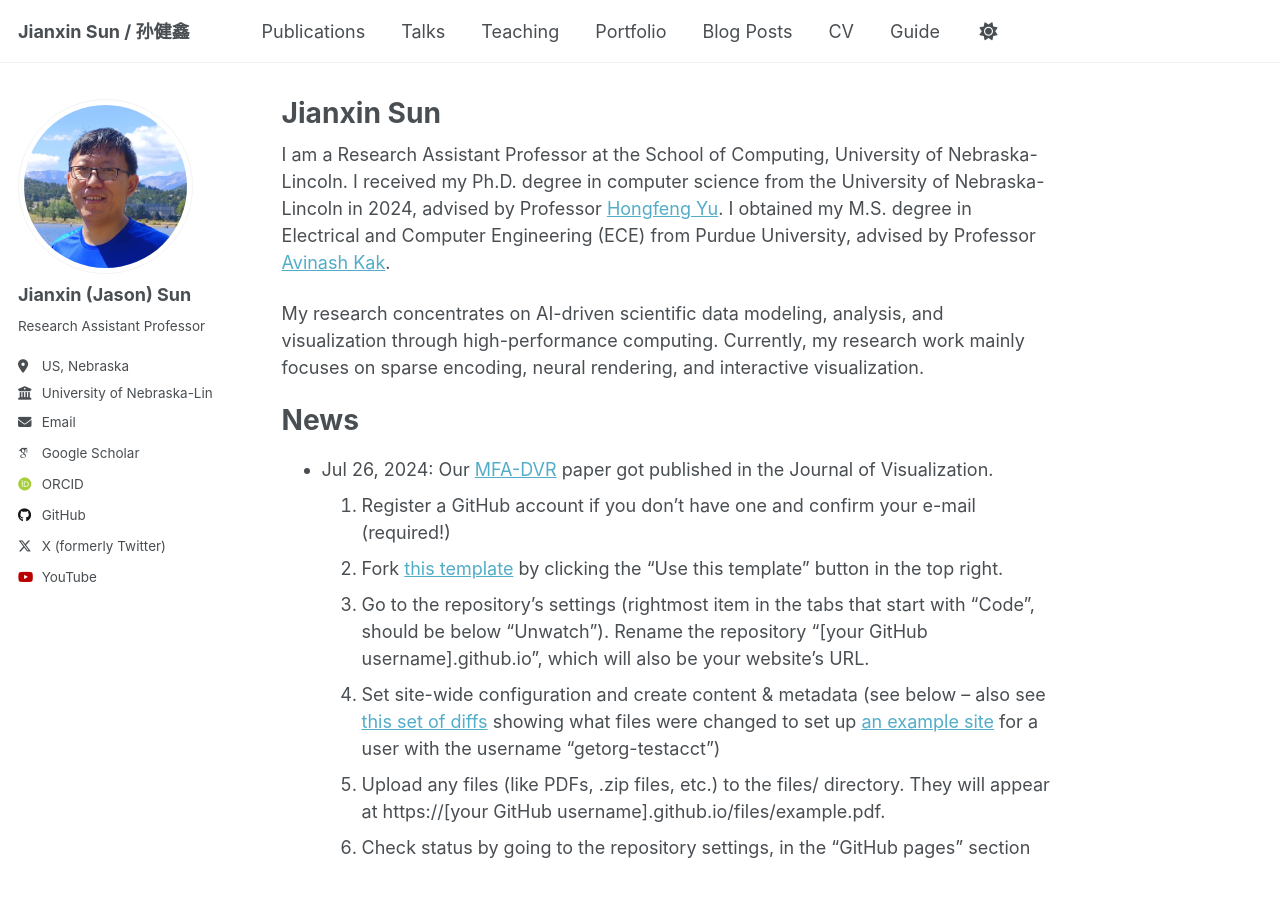
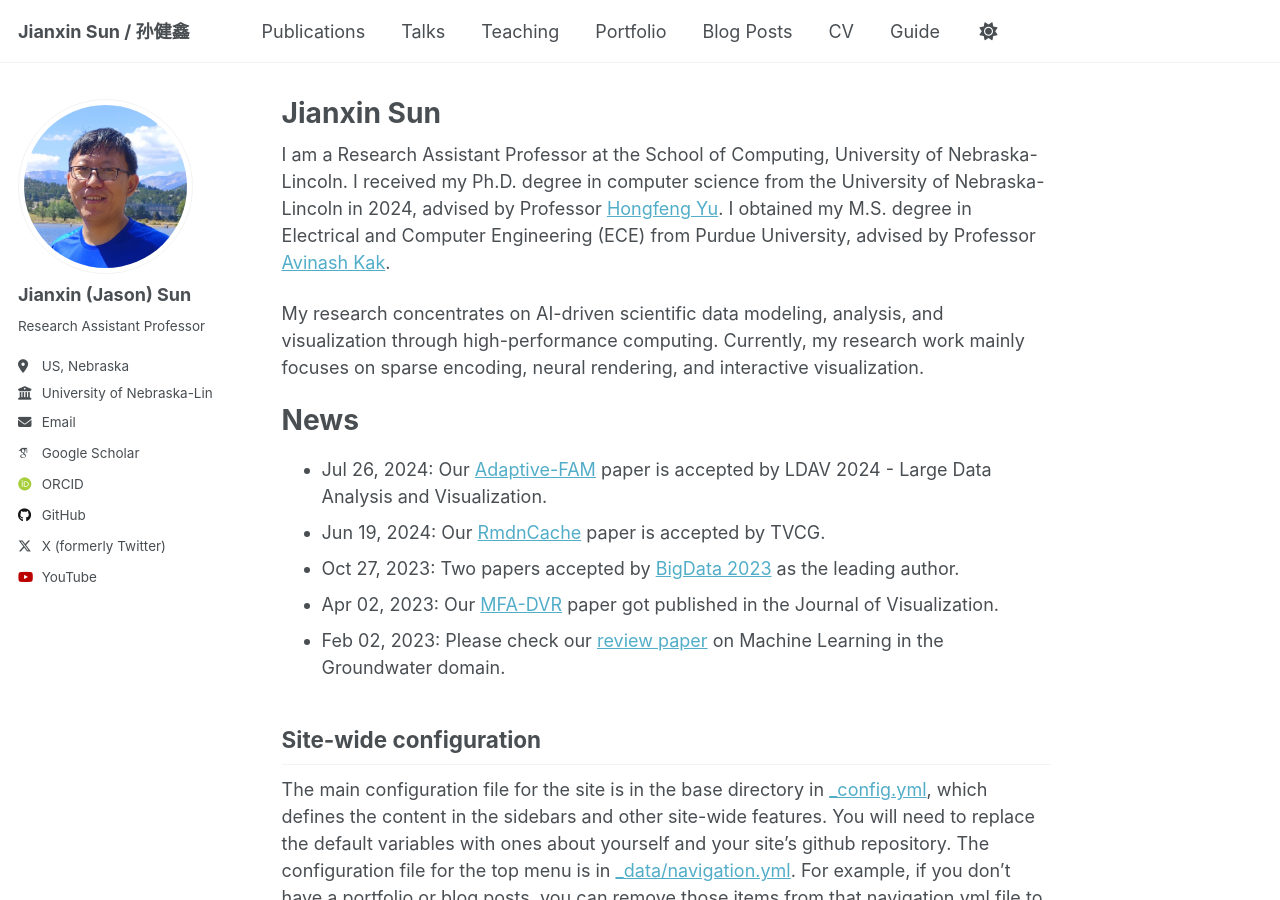
Before and after one commit to sunjianxin/sunjianxin.github.io, a Jekyll site: the page built from _pages/about.md, in a window 1280 px wide and 900 px high. Built offline with Jekyll 4.4.1, drawn with Linux system fonts in a browser that asks for light colours; some web fonts are replaced.

Commit message:
Update about.md

```diff
--- a/_pages/about.md
+++ b/_pages/about.md
@@ -14,13 +14,11 @@ My research concentrates on AI-driven scientific data modeling, analysis, and vi
 
 News
 ======
-- Jul 26, 2024: Our [MFA-DVR](https://link.springer.com/article/10.1007/s12650-023-00946-y) paper got published in the Journal of Visualization.
-1. Register a GitHub account if you don't have one and confirm your e-mail (required!)
-1. Fork [this template](https://github.com/academicpages/academicpages.github.io) by clicking the "Use this template" button in the top right.
-1. Go to the repository's settings (rightmost item in the tabs that start with "Code", should be below "Unwatch"). Rename the repository "[your GitHub username].github.io", which will also be your website's URL.
-1. Set site-wide configuration and create content & metadata (see below -- also see [this set of diffs](http://archive.is/3TPas) showing what files were changed to set up [an example site](https://getorg-testacct.github.io) for a user with the username "getorg-testacct")
-1. Upload any files (like PDFs, .zip files, etc.) to the files/ directory. They will appear at https://[your GitHub username].github.io/files/example.pdf.
-1. Check status by going to the repository settings, in the "GitHub pages" section
+- Jul 26, 2024: Our [Adaptive-FAM](https://arxiv.org/abs/2409.00184) paper is accepted by LDAV 2024 - Large Data Analysis and Visualization.
+- Jun 19, 2024: Our [RmdnCache](https://ieeexplore.ieee.org/abstract/document/10549835) paper is accepted by TVCG.
+- Oct 27, 2023: Two papers accepted by [BigData 2023](https://bigdataieee.org/BigData2023/ImportantDates.html) as the leading author.
+- Apr 02, 2023: Our [MFA-DVR](https://link.springer.com/article/10.1007/s12650-023-00946-y) paper got published in the Journal of Visualization.
+- Feb 02, 2023: Please check our [review paper](https://www.sciencedirect.com/science/article/pii/S004313542300180X?casa_token=WlEPnkdR5akAAAAA:kjxbRnqBaa8vDkgmDDFCv-UxDjXrSMhSQwXlkNmzKaKFGphWdj30-e7-mJxswjyAzIzbMPyS) on Machine Learning in the Groundwater domain.
 
 Site-wide configuration
 ------
```
